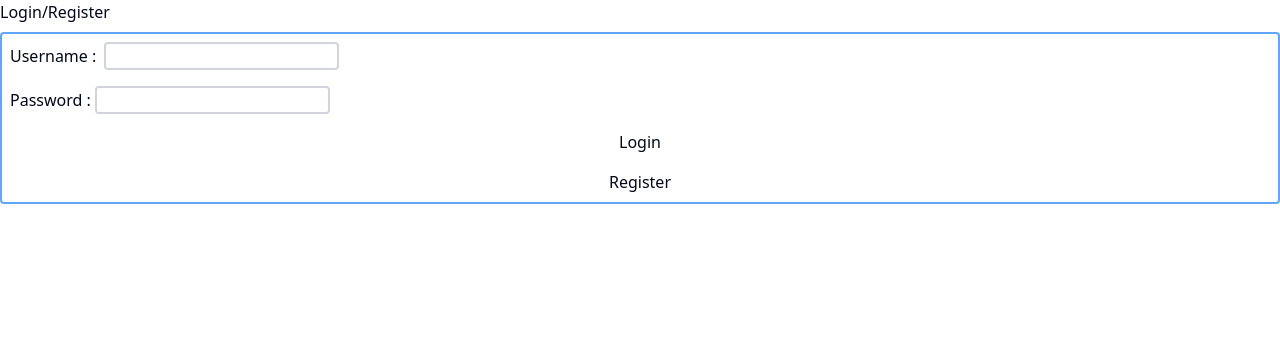
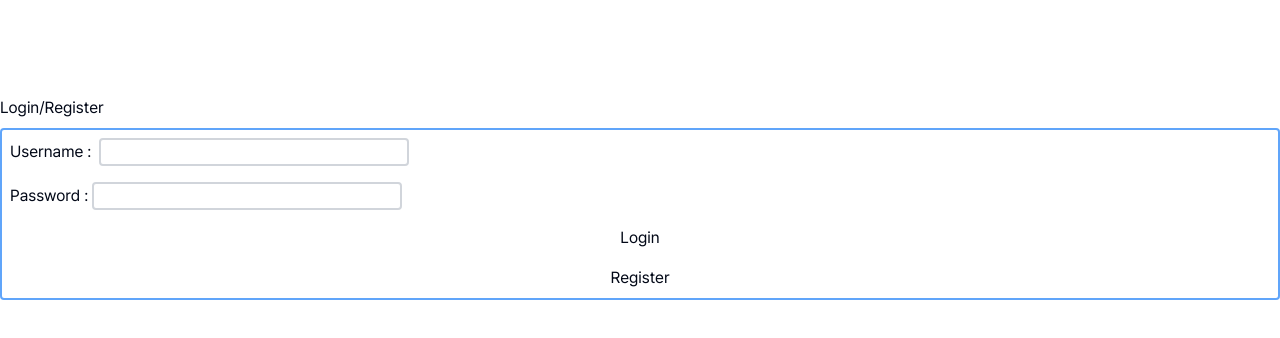
Before and after one commit to heygwangjin/hirehair, a SvelteKit app: page /demo/lucia/login in a window 1280 px wide. Shown: the top 338 px of the page. Built offline with nearby package versions, Linux system fonts and the light colour scheme; no server answers.

Commit message:
style: Add pretendard font

```diff
--- /dev/null
+++ b/src/lib/components/Shell.svelte
@@ -0,0 +1,42 @@
+<!-- @component
+The main shell of the application. It provides a slot for the top navigation, the main content, and the bottom banner.
+-->
+
+<script lang="ts">
+	import type { Snippet } from 'svelte';
+
+	let {
+		nav_visible = true,
+		top_nav,
+		children
+	}: {
+		nav_visible?: boolean;
+		top_nav?: Snippet;
+		children?: Snippet;
+	} = $props();
+</script>
+
+{#if nav_visible}
+	{@render top_nav?.()}
+{/if}
+
+<main id="main" class="main">
+	{@render children?.()}
+</main>
+
+<style>
+	main {
+		position: relative;
+		margin: 0 auto;
+		padding-top: 0;
+		padding-bottom: 0;
+		height: 100%;
+	}
+
+	@media (min-width: 1024px) {
+		main {
+			padding-top: 6rem;
+			padding-bottom: 0;
+		}
+	}
+</style>
--- a/src/lib/utils.ts
+++ b/src/lib/utils.ts
@@ -1,5 +1,5 @@
-import { type ClassValue, clsx } from "clsx";
-import { twMerge } from "tailwind-merge";
+import { type ClassValue, clsx } from 'clsx';
+import { twMerge } from 'tailwind-merge';
 
 export function cn(...inputs: ClassValue[]) {
 	return twMerge(clsx(inputs));
--- a/src/routes/+layout.svelte
+++ b/src/routes/+layout.svelte
@@ -1,6 +1,24 @@
 <script lang="ts">
 	import '../app.css';
-	let { children } = $props();
+	import Shell from '$lib/components/Shell.svelte';
+
+	let { children: layout_children } = $props();
 </script>
 
-{@render children()}
+<Shell>
+	{#snippet children()}
+		{@render layout_children()}
+	{/snippet}
+</Shell>
+
+<style>
+	@font-face {
+		font-family: 'Pretendard';
+		src: url('$lib/fonts/PretendardVariable.woff2');
+		font-weight: 45 920;
+	}
+
+	:root {
+		font-family: 'Pretendard', sans-serif;
+	}
+</style>
--- a/tailwind.config.ts
+++ b/tailwind.config.ts
@@ -1,96 +1,92 @@
-import { fontFamily } from "tailwindcss/defaultTheme";
-import type { Config } from "tailwindcss";
-import tailwindcssAnimate from "tailwindcss-animate";
+import type { Config } from 'tailwindcss';
+import tailwindcssAnimate from 'tailwindcss-animate';
 
 const config: Config = {
-	darkMode: ["class"],
-	content: ["./src/**/*.{html,js,svelte,ts}"],
-	safelist: ["dark"],
+	darkMode: ['class'],
+	content: ['./src/**/*.{html,js,svelte,ts}'],
+	safelist: ['dark'],
 	theme: {
 		container: {
 			center: true,
-			padding: "2rem",
+			padding: '2rem',
 			screens: {
-				"2xl": "1400px"
+				'2xl': '1400px'
 			}
 		},
 		extend: {
 			colors: {
-				border: "hsl(var(--border) / <alpha-value>)",
-				input: "hsl(var(--input) / <alpha-value>)",
-				ring: "hsl(var(--ring) / <alpha-value>)",
-				background: "hsl(var(--background) / <alpha-value>)",
-				foreground: "hsl(var(--foreground) / <alpha-value>)",
+				border: 'hsl(var(--border) / <alpha-value>)',
+				input: 'hsl(var(--input) / <alpha-value>)',
+				ring: 'hsl(var(--ring) / <alpha-value>)',
+				background: 'hsl(var(--background) / <alpha-value>)',
+				foreground: 'hsl(var(--foreground) / <alpha-value>)',
 				primary: {
-					DEFAULT: "hsl(var(--primary) / <alpha-value>)",
-					foreground: "hsl(var(--primary-foreground) / <alpha-value>)"
+					DEFAULT: 'hsl(var(--primary) / <alpha-value>)',
+					foreground: 'hsl(var(--primary-foreground) / <alpha-value>)'
 				},
 				secondary: {
-					DEFAULT: "hsl(var(--secondary) / <alpha-value>)",
-					foreground: "hsl(var(--secondary-foreground) / <alpha-value>)"
+					DEFAULT: 'hsl(var(--secondary) / <alpha-value>)',
+					foreground: 'hsl(var(--secondary-foreground) / <alpha-value>)'
 				},
 				destructive: {
-					DEFAULT: "hsl(var(--destructive) / <alpha-value>)",
-					foreground: "hsl(var(--destructive-foreground) / <alpha-value>)"
+					DEFAULT: 'hsl(var(--destructive) / <alpha-value>)',
+					foreground: 'hsl(var(--destructive-foreground) / <alpha-value>)'
 				},
 				muted: {
-					DEFAULT: "hsl(var(--muted) / <alpha-value>)",
-					foreground: "hsl(var(--muted-foreground) / <alpha-value>)"
+					DEFAULT: 'hsl(var(--muted) / <alpha-value>)',
+					foreground: 'hsl(var(--muted-foreground) / <alpha-value>)'
 				},
 				accent: {
-					DEFAULT: "hsl(var(--accent) / <alpha-value>)",
-					foreground: "hsl(var(--accent-foreground) / <alpha-value>)"
+					DEFAULT: 'hsl(var(--accent) / <alpha-value>)',
+					foreground: 'hsl(var(--accent-foreground) / <alpha-value>)'
 				},
 				popover: {
-					DEFAULT: "hsl(var(--popover) / <alpha-value>)",
-					foreground: "hsl(var(--popover-foreground) / <alpha-value>)"
+					DEFAULT: 'hsl(var(--popover) / <alpha-value>)',
+					foreground: 'hsl(var(--popover-foreground) / <alpha-value>)'
 				},
 				card: {
-					DEFAULT: "hsl(var(--card) / <alpha-value>)",
-					foreground: "hsl(var(--card-foreground) / <alpha-value>)"
+					DEFAULT: 'hsl(var(--card) / <alpha-value>)',
+					foreground: 'hsl(var(--card-foreground) / <alpha-value>)'
 				},
 				sidebar: {
-					DEFAULT: "hsl(var(--sidebar-background))",
-					foreground: "hsl(var(--sidebar-foreground))",
-					primary: "hsl(var(--sidebar-primary))",
-					"primary-foreground": "hsl(var(--sidebar-primary-foreground))",
-					accent: "hsl(var(--sidebar-accent))",
-					"accent-foreground": "hsl(var(--sidebar-accent-foreground))",
-					border: "hsl(var(--sidebar-border))",
-					ring: "hsl(var(--sidebar-ring))",
-        		},
+					DEFAULT: 'hsl(var(--sidebar-background))',
+					foreground: 'hsl(var(--sidebar-foreground))',
+					primary: 'hsl(var(--sidebar-primary))',
+					'primary-foreground': 'hsl(var(--sidebar-primary-foreground))',
+					accent: 'hsl(var(--sidebar-accent))',
+					'accent-foreground': 'hsl(var(--sidebar-accent-foreground))',
+					border: 'hsl(var(--sidebar-border))',
+					ring: 'hsl(var(--sidebar-ring))'
+				}
 			},
 			borderRadius: {
-				xl: "calc(var(--radius) + 4px)",
-				lg: "var(--radius)",
-				md: "calc(var(--radius) - 2px)",
-				sm: "calc(var(--radius) - 4px)"
-			},
-			fontFamily: {
-				sans: [...fontFamily.sans]
+				xl: 'calc(var(--radius) + 4px)',
+				lg: 'var(--radius)',
+				md: 'calc(var(--radius) - 2px)',
+				sm: 'calc(var(--radius) - 4px)'
 			},
 			keyframes: {
-				"accordion-down": {
-					from: { height: "0" },
-					to: { height: "var(--radix-accordion-content-height)" },
+				'accordion-down': {
+					from: { height: '0' },
+					to: { height: 'var(--radix-accordion-content-height)' }
 				},
-				"accordion-up": {
-					from: { height: "var(--radix-accordion-content-height)" },
-					to: { height: "0" },
+				'accordion-up': {
+					from: { height: 'var(--radix-accordion-content-height)' },
+					to: { height: '0' }
 				},
-				"caret-blink": {
-					"0%,70%,100%": { opacity: "1" },
-					"20%,50%": { opacity: "0" },
-				},
+				'caret-blink': {
+					'0%,70%,100%': { opacity: '1' },
+					'20%,50%': { opacity: '0' }
+				}
 			},
 			animation: {
-        		"accordion-down": "accordion-down 0.2s ease-out",
-        		"accordion-up": "accordion-up 0.2s ease-out",
-       			"caret-blink": "caret-blink 1.25s ease-out infinite",
-      		},
-		},
+				'accordion-down': 'accordion-down 0.2s ease-out',
+				'accordion-up': 'accordion-up 0.2s ease-out',
+				'caret-blink': 'caret-blink 1.25s ease-out infinite'
+			}
+		}
 	},
-	plugins: [tailwindcssAnimate],
+	plugins: [tailwindcssAnimate]
 };
 
 export default config;
```
Also changed, not shown: components.json, src/app.css (indentation only), src/lib/fonts/PretendardVariable.woff2 (added).
